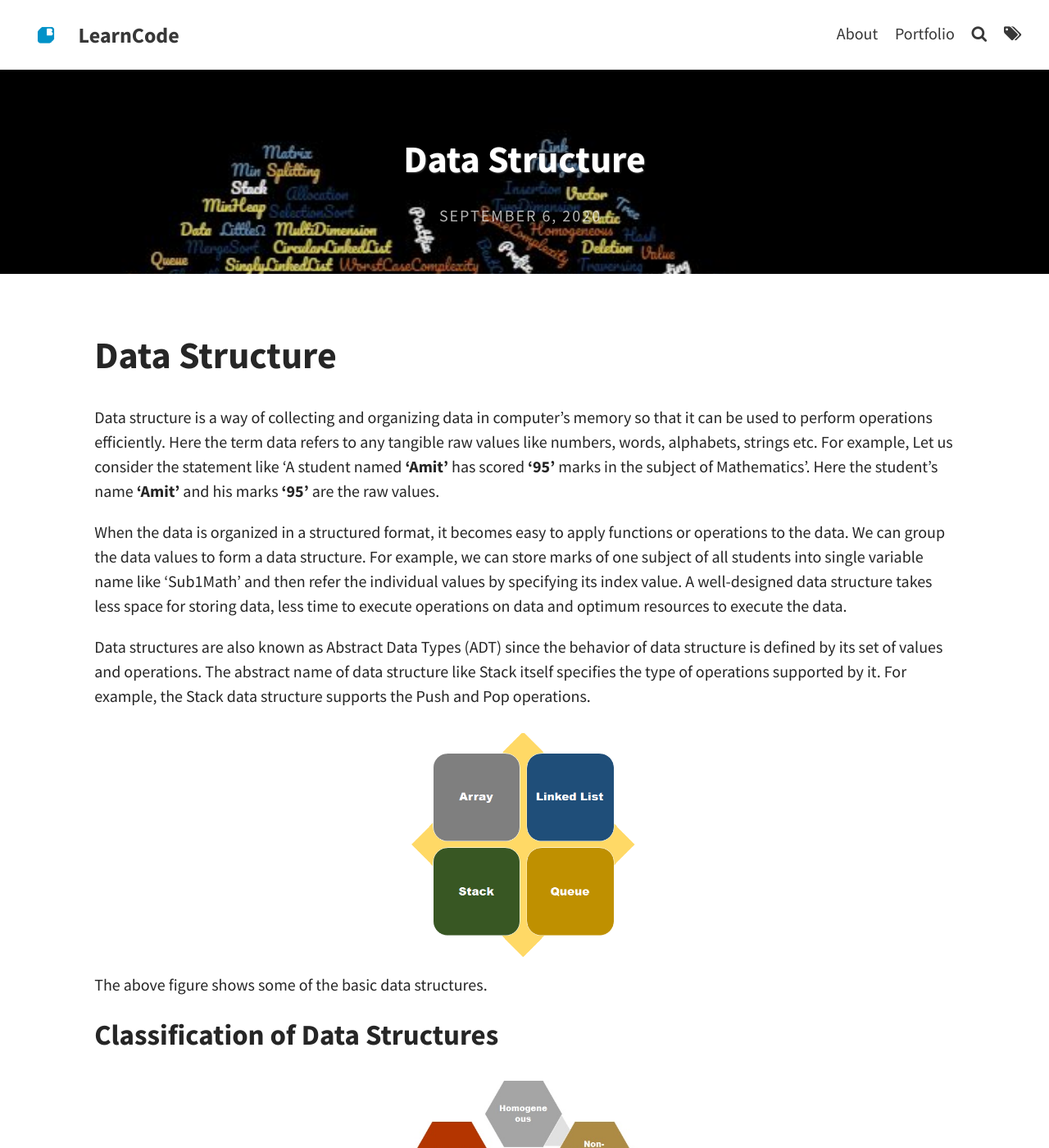
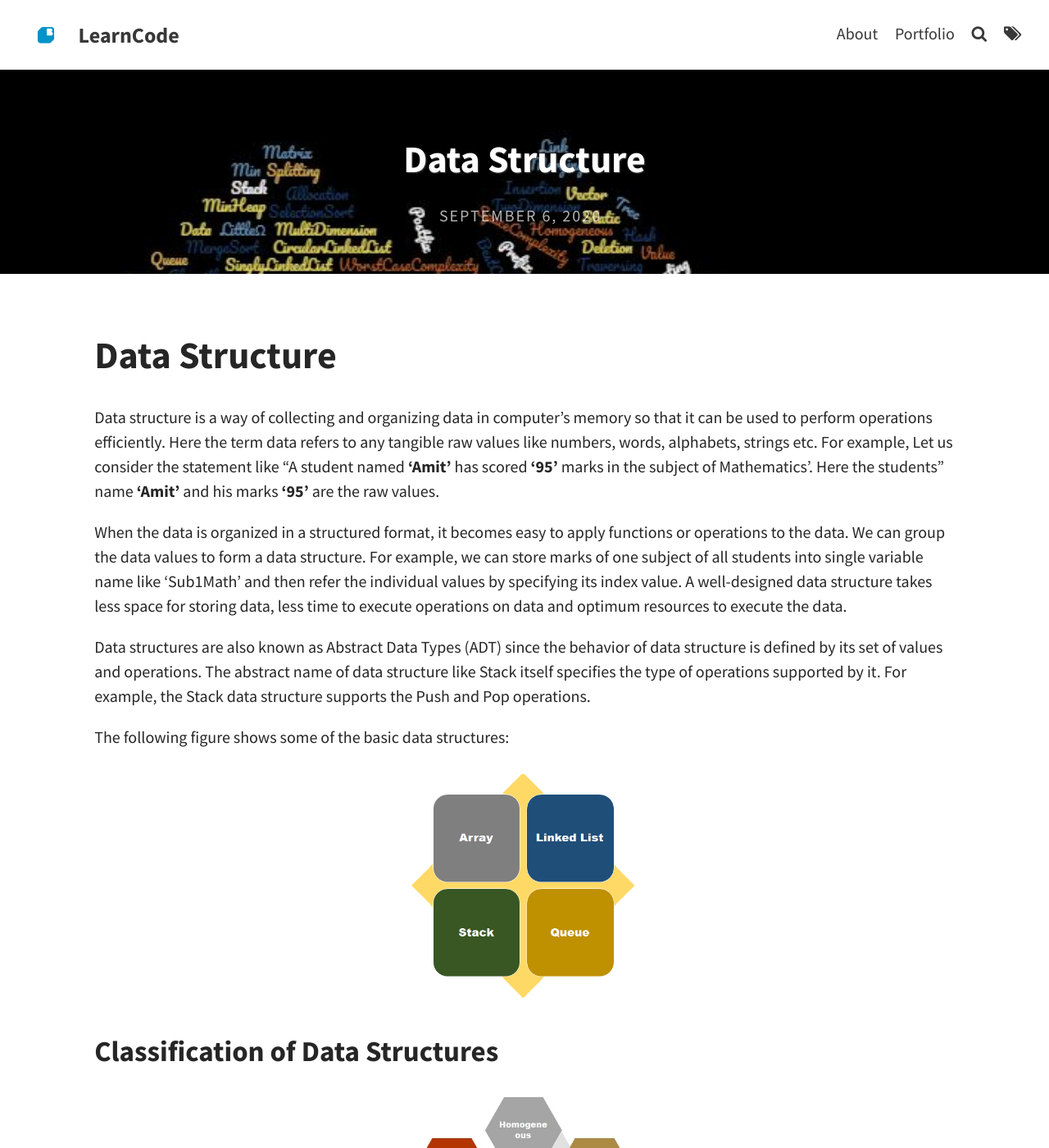
Before and after one commit to bharatibhole/bharatibhole.github.io, a Jekyll site: the page built from _posts/2020-09-06-data-structures.md, in a window 1280 px wide and 1400 px high. Shown: the whole window at 82% size. Built offline with Jekyll 4.4.1, drawn with Linux system fonts in a browser that asks for light colours.

Commit message:
blog edit

```diff
--- a/_posts/2020-09-06-data-structures.md
+++ b/_posts/2020-09-06-data-structures.md
@@ -10,23 +10,20 @@ author: BBB
 # Data Structure
 
 Data structure is a way of collecting and organizing data in computer’s memory so that it can be used to perform operations efficiently. Here the term data refers to any tangible raw values like numbers, words, alphabets, strings etc.
-For example, Let us consider the statement like ‘A student named **‘Amit’** has scored **‘95’** marks in the subject of Mathematics’. Here the student’s name **‘Amit’** and
+For example, Let us consider the statement like "A student named **‘Amit’** has scored **‘95’** marks in the subject of Mathematics’. Here the students" name **‘Amit’** and
 his marks **‘95’** are the raw values.
 
 When the data is organized in a structured format, it becomes easy to apply functions or operations to the data. We can group the data values to form a data structure. For example, we can store marks of one subject of all students into single variable name like ‘Sub1Math’ and then refer the individual values by specifying its index value. A well-designed data structure takes less space for storing data, less time to execute operations on data and optimum resources to execute the data.
 
 Data structures are also known as Abstract Data Types (ADT) since the behavior of data structure is defined by its set of values and operations. The abstract name of data structure like Stack itself specifies the type of operations supported by it. For example, the Stack data structure supports the Push and Pop operations.
 
+The following figure shows some of the basic data structures:
+
 {% include aligner.html images="bbb_blog_imgs/DS_Basic_Types.png" %}
-
-
-The above figure shows some of the basic data structures.
-
 
 ## Classification of Data Structures
 
 {% include aligner.html images="bbb_blog_imgs/DS_Types.jpg" %}
-
 
 1.  **Homogeneous and Non-Homogeneous Data Structures**
 
```
Also changed, not shown: _posts/2020-09-07-Array-Data-Structure.md (+12 -15 lines), _posts/2020-09-08-Array-Operations.md (+1 -2 lines).
